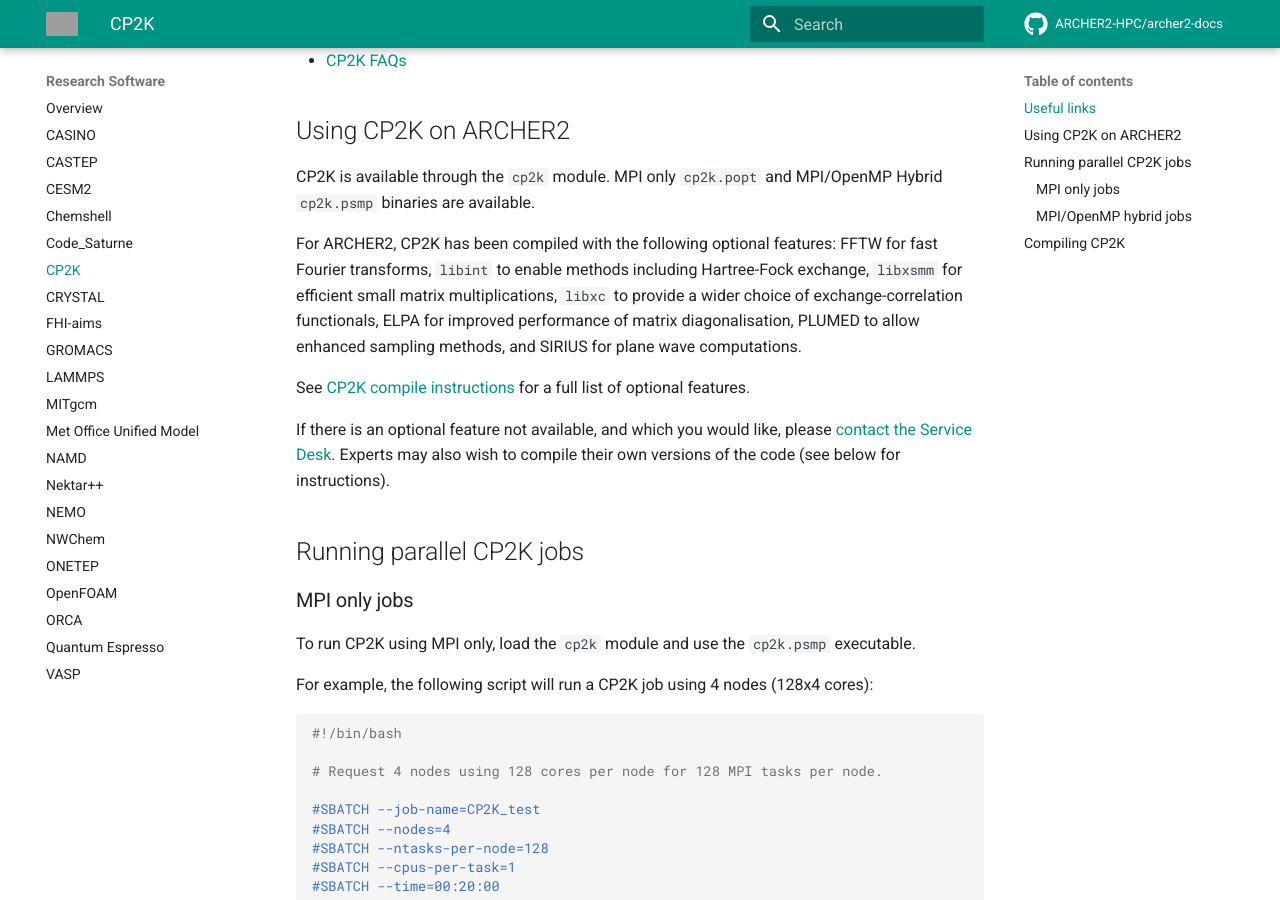
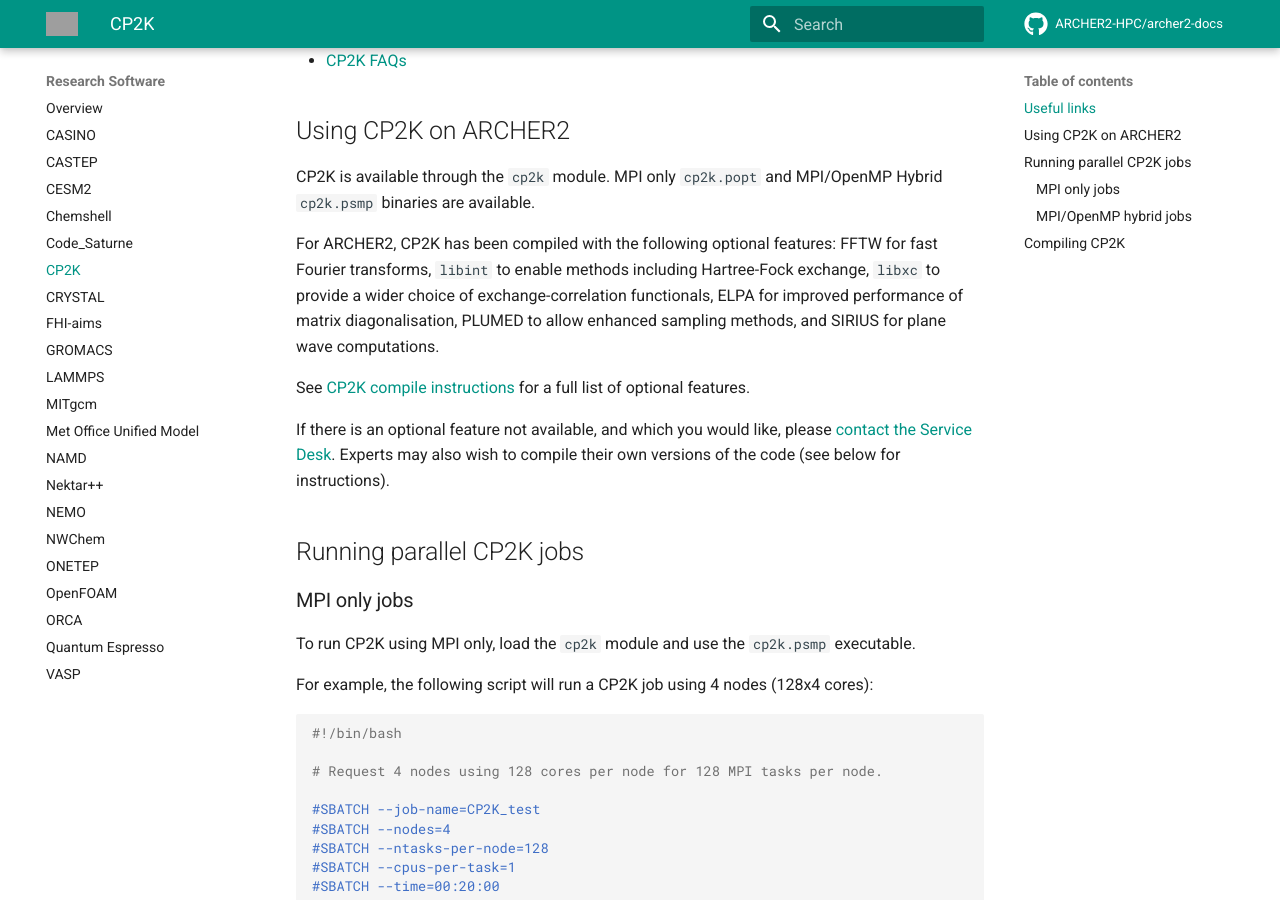
Before and after one commit to ARCHER2-HPC/archer2-docs, an MkDocs documentation site: the page built from docs/research-software/cp2k.md, in a window 1280 px wide and 900 px high, scrolled down 543 px. Built offline with MkDocs 1.6.1 and Material for MkDocs 9.7.7, drawn with Linux system fonts in a browser that asks for light colours; comment, search, counter and statistics services are not loaded; grey boxes are pictures that could not be loaded.

Commit message:
Removed mention of libxsmm

```diff
--- a/docs/research-software/cp2k.md
+++ b/docs/research-software/cp2k.md
@@ -20,19 +20,14 @@
 
 ## Using CP2K on ARCHER2
 
-CP2K is available through the `cp2k`
-module. MPI only `cp2k.popt` and MPI/OpenMP
-Hybrid `cp2k.psmp` binaries are available.
+CP2K is available through the `cp2k` module. MPI only `cp2k.popt` and
+MPI/OpenMP Hybrid `cp2k.psmp` binaries are available.
 
-For ARCHER2, CP2K has been compiled with the following optional
-features: FFTW for fast Fourier transforms,
-`libint` to enable methods including
-Hartree-Fock exchange, `libxsmm` for
-efficient small matrix multiplications,
-`libxc` to provide a wider choice of
-exchange-correlation functionals, ELPA for improved performance of
-matrix diagonalisation, PLUMED to allow enhanced sampling methods, and
-SIRIUS for plane wave computations.
+For ARCHER2, CP2K has been compiled with the following optional features:
+FFTW for fast Fourier transforms, `libint` to enable methods including
+Hartree-Fock exchange, `libxc` to provide a wider choice of exchange-correlation
+functionals, ELPA for improved performance of matrix diagonalisation, PLUMED to
+allow enhanced sampling methods, and SIRIUS for plane wave computations.
 
 See
 [CP2K compile instructions](https://github.com/cp2k/cp2k/blob/master/INSTALL.md)
@@ -123,4 +118,4 @@
 the GitHub repository of build instructions:
 
    - [Build instructions for CP2K on
-     GitHub](https://github.com/hpc-uk/build-instructions/tree/main/apps/CP2K/ARCHER2-CP2K-7.1)
+     GitHub](https://github.com/hpc-uk/build-instructions/tree/main/apps/CP2K/ARCHER2-CP2K-2023.1)
```
